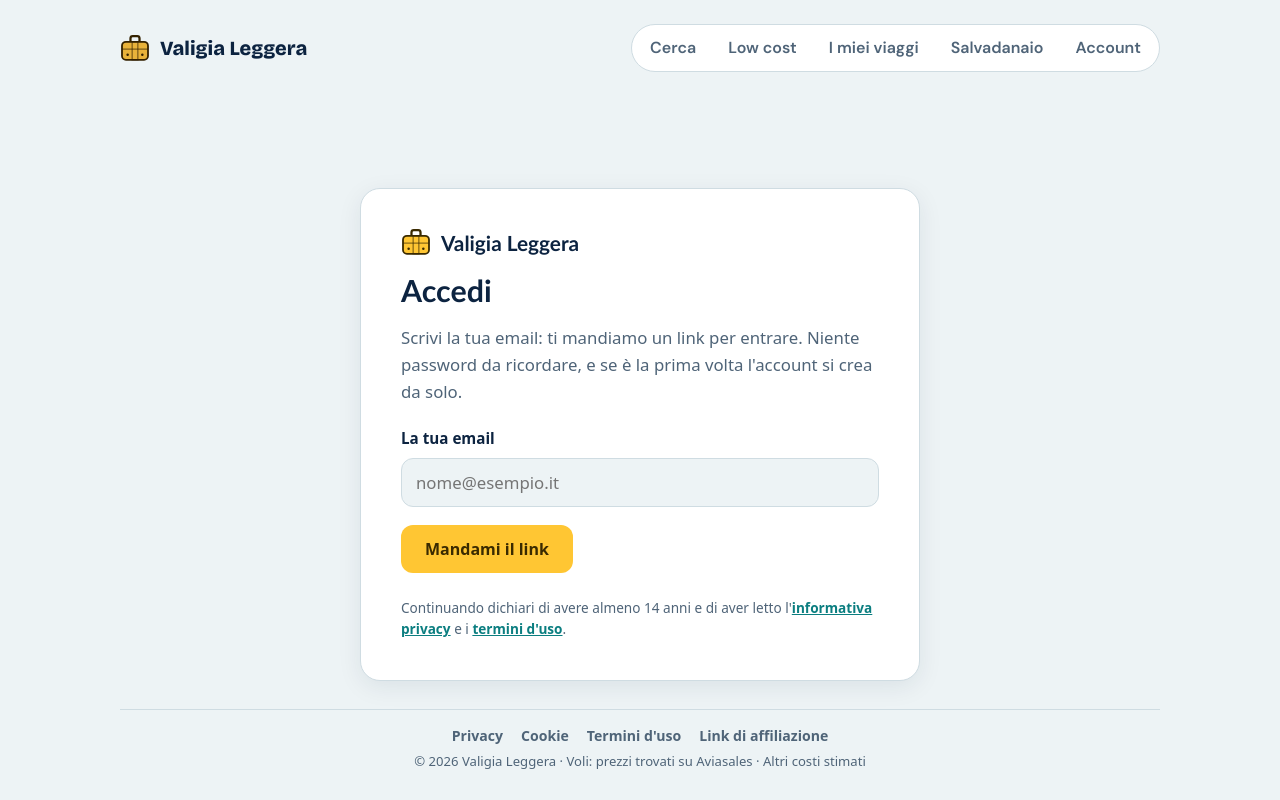
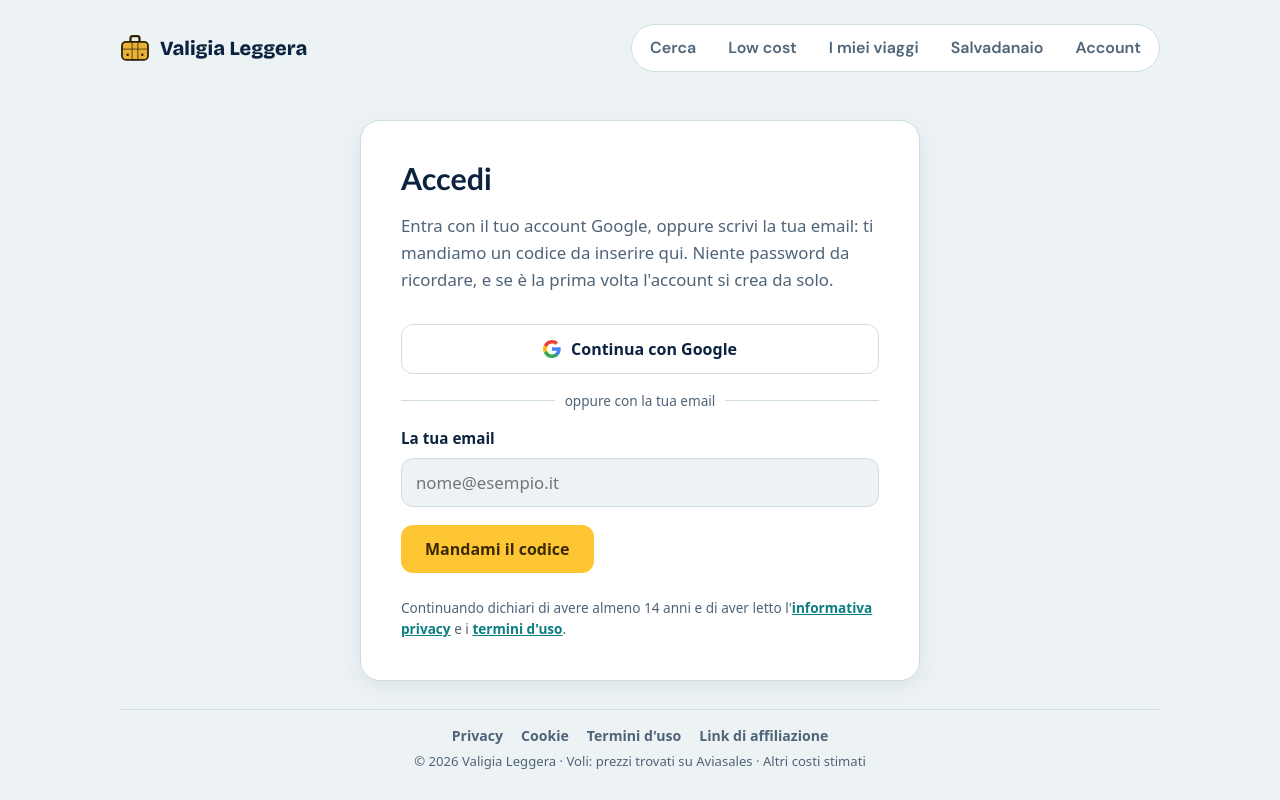
Before and after one commit to donyroby/valigia-leggera-app, a Next.js app in the folder valigia-leggera-app/: page /accedi in a window 1280 px wide. Built offline with nearby package versions, Linux system fonts and the light colour scheme; no server answers.

Commit message:
Add files via upload

```diff
--- a/valigia-leggera-app/app/accedi/LoginForm.js
+++ b/valigia-leggera-app/app/accedi/LoginForm.js
@@ -1,77 +1,108 @@
 "use client";
-
+// Accesso: "Continua con Google" oppure codice via email (con il link, per chi preferisce cliccare).
 import { useState } from "react";
+import { useRouter } from "next/navigation";
 import { createClient } from "@/lib/supabase/client";
 
+const G = (
+  <svg viewBox="0 0 18 18" width="18" height="18" aria-hidden="true">
+    <path fill="#4285F4" d="M17.64 9.2c0-.64-.06-1.25-.16-1.84H9v3.48h4.84a4.14 4.14 0 0 1-1.8 2.72v2.26h2.92c1.7-1.57 2.68-3.88 2.68-6.62z" />
+    <path fill="#34A853" d="M9 18c2.43 0 4.47-.8 5.96-2.18l-2.92-2.26c-.8.54-1.84.86-3.04.86-2.34 0-4.32-1.58-5.03-3.7H.96v2.33A9 9 0 0 0 9 18z" />
+    <path fill="#FBBC05" d="M3.97 10.72A5.4 5.4 0 0 1 3.68 9c0-.6.1-1.18.29-1.72V4.95H.96A9 9 0 0 0 0 9c0 1.45.35 2.83.96 4.05l3.01-2.33z" />
+    <path fill="#EA4335" d="M9 3.58c1.32 0 2.5.45 3.44 1.35l2.58-2.58A9 9 0 0 0 .96 4.95l3.01 2.33C4.68 5.16 6.66 3.58 9 3.58z" />
+  </svg>
+);
+
 export default function LoginForm({ next = "/profilo" }) {
+  const router = useRouter();
   const [email, setEmail] = useState("");
-  const [status, setStatus] = useState("idle"); // idle | sending | sent | error
+  const [codice, setCodice] = useState("");
+  const [status, setStatus] = useState("idle"); // idle | sending | sent | verifying | error
   const [message, setMessage] = useState("");
+  const callback = () => `${window.location.origin}/auth/callback?next=${encodeURIComponent(next)}`;
 
-  async function handleSubmit(event) {
-    event.preventDefault();
+  async function google() {
+    setMessage("");
+    const { error } = await createClient().auth.signInWithOAuth({ provider: "google", options: { redirectTo: callback() } });
+    if (error) { setStatus("error"); setMessage("L'accesso con Google non è disponibile in questo momento. Usa la tua email qui sotto."); }
+  }
+
+  async function invia(event) {
+    event?.preventDefault();
     setStatus("sending");
     setMessage("");
-
-    const supabase = createClient();
-    const { error } = await supabase.auth.signInWithOtp({
-      email: email.trim(),
-      options: {
-        emailRedirectTo: `${window.location.origin}/auth/callback?next=${encodeURIComponent(next)}`,
-      },
-    });
-
+    const { error } = await createClient().auth.signInWithOtp({ email: email.trim(), options: { emailRedirectTo: callback() } });
     if (error) {
       setStatus("error");
-      setMessage(
-        error.status === 429
-          ? "Hai chiesto troppi link in poco tempo. Aspetta qualche minuto e riprova."
-          : "Non siamo riusciti a mandare il link. Controlla l'indirizzo e riprova."
-      );
+      setMessage(error.status === 429
+        ? "Hai chiesto troppi codici in poco tempo. Aspetta qualche minuto e riprova."
+        : "Non siamo riusciti a mandare l'email. Controlla l'indirizzo e riprova.");
       return;
     }
+    setCodice("");
     setStatus("sent");
   }
 
-  if (status === "sent") {
+  async function verifica(event) {
+    event.preventDefault();
+    setStatus("verifying");
+    setMessage("");
+    const { error } = await createClient().auth.verifyOtp({ email: email.trim(), token: codice.replace(/\D/g, ""), type: "email" });
+    if (error) {
+      setStatus("sent");
+      setMessage("Il codice non è corretto o è scaduto. Controlla l'ultima email ricevuta oppure chiedine uno nuovo.");
+      return;
+    }
+    router.replace(next);
+    router.refresh();
+  }
+
+  if (status === "sent" || status === "verifying") {
     return (
-      <div className="sent" role="status">
-        <p>
-          Link inviato a <strong>{email.trim()}</strong>. Aprilo da questo stesso
-          browser per entrare. Se non lo vedi entro qualche minuto, guarda nella
-          cartella spam.
+      <form className="form" onSubmit={verifica}>
+        <p role="status" style={{ margin: 0 }}>
+          Ti abbiamo mandato un&apos;email a <strong>{email.trim()}</strong> con un <strong>codice</strong>.
+          Scrivilo qui sotto: funziona anche se apri l&apos;email da un altro dispositivo.
         </p>
-        <button type="button" className="link-button" onClick={() => setStatus("idle")}>
-          Usa un&apos;altra email
+        <label htmlFor="codice">Codice ricevuto via email</label>
+        <input
+          id="codice" type="text" inputMode="numeric" autoComplete="one-time-code" required
+          pattern="[0-9 ]{6,12}" maxLength={12} placeholder="123456" className="codice"
+          value={codice} onChange={(e) => setCodice(e.target.value)} autoFocus
+        />
+        <button className="btn" type="submit" disabled={status === "verifying"}>
+          {status === "verifying" ? "Verifica…" : "Entra"}
         </button>
-      </div>
+        {message && <p className="alert" role="alert">{message}</p>}
+        <p className="consenso">
+          Nell&apos;email c&apos;è anche un link: se preferisci, cliccalo da questo stesso browser.
+          Non trovi l&apos;email? Guarda nello spam, oppure{" "}
+          <button type="button" className="link-button" onClick={invia}>mandami un nuovo codice</button> ·{" "}
+          <button type="button" className="link-button" onClick={() => { setStatus("idle"); setMessage(""); }}>usa un&apos;altra email</button>
+        </p>
+      </form>
     );
   }
 
   return (
-    <form className="form" onSubmit={handleSubmit}>
-      <label htmlFor="email">La tua email</label>
-      <input
-        id="email"
-        type="email"
-        autoComplete="email"
-        required
-        value={email}
-        onChange={(e) => setEmail(e.target.value)}
-        placeholder="nome@esempio.it"
-      />
-      <button className="btn" type="submit" disabled={status === "sending"}>
-        {status === "sending" ? "Invio in corso…" : "Mandami il link"}
-      </button>
-      {status === "error" && (
-        <p className="alert" role="alert">
-          {message}
-        </p>
-      )}
+    <div className="form">
+      <button type="button" className="btn btn-google" onClick={google}>{G} Continua con Google</button>
+      <p className="oppure"><span>oppure con la tua email</span></p>
+      <form className="form" onSubmit={invia} style={{ margin: 0 }}>
+        <label htmlFor="email">La tua email</label>
+        <input
+          id="email" type="email" autoComplete="email" required
+          value={email} onChange={(e) => setEmail(e.target.value)} placeholder="nome@esempio.it"
+        />
+        <button className="btn" type="submit" disabled={status === "sending"}>
+          {status === "sending" ? "Invio in corso…" : "Mandami il codice"}
+        </button>
+      </form>
+      {status === "error" && <p className="alert" role="alert">{message}</p>}
       <p className="consenso">
         Continuando dichiari di avere almeno 14 anni e di aver letto l&apos;<a href="/privacy">informativa privacy</a> e
         i <a href="/termini">termini d&apos;uso</a>.
       </p>
-    </form>
+    </div>
   );
 }
--- a/valigia-leggera-app/app/accedi/page.js
+++ b/valigia-leggera-app/app/accedi/page.js
@@ -1,5 +1,4 @@
 import { redirect } from "next/navigation";
-import Brand from "@/components/Brand";
 import Footer from "@/components/Footer";
 import TopBar from "@/components/TopBar";
 import sv from "@/components/viaggi.module.css";
@@ -26,11 +25,10 @@ export default async function AccediPage({ searchParams }) {
     <>
     <div className={sv.page}><TopBar /></div>
     <main className="card">
-      <Brand />
       <h1>Accedi</h1>
       <p>
-        Scrivi la tua email: ti mandiamo un link per entrare. Niente password da
-        ricordare, e se è la prima volta l&apos;account si crea da solo.
+        Entra con il tuo account Google, oppure scrivi la tua email: ti mandiamo un codice da inserire qui.
+        Niente password da ricordare, e se è la prima volta l&apos;account si crea da solo.
       </p>
       {eliminato && (
         <p className="ok" role="status">
--- a/valigia-leggera-app/app/globals.css
+++ b/valigia-leggera-app/app/globals.css
@@ -119,3 +119,7 @@ button.btn-pericolo:disabled{opacity:.45;cursor:not-allowed}
 .piano{margin:14px 0 4px;padding:12px 14px;border-radius:12px;border:1px solid var(--line);background:var(--bg);font-size:.95rem;line-height:1.5}
 .piano-premium{background:#0B4F5C;color:#F2FAFA;border-color:#0B4F5C}
 @media (prefers-color-scheme: dark){.piano-premium{background:#0F3E4B;border-color:#2A6C78}}
+button.btn-google{display:flex;align-items:center;justify-content:center;gap:10px;width:100%;background:var(--paper);color:var(--ink);border:1.5px solid var(--line)}
+.oppure{display:flex;align-items:center;gap:10px;color:var(--muted);font-size:.85rem;margin:6px 0}
+.oppure::before,.oppure::after{content:"";flex:1;height:1px;background:var(--line)}
+.form input.codice{font-size:1.4rem;letter-spacing:.3em;text-align:center;font-variant-numeric:tabular-nums}
--- a/valigia-leggera-app/app/privacy/page.js
+++ b/valigia-leggera-app/app/privacy/page.js
@@ -22,7 +22,7 @@ export default function Privacy() {
       <h2>Quali dati raccogliamo</h2>
       <p>Puoi usare la ricerca, le schede delle mete e le idee low cost senza account e senza darci alcun dato personale. Se crei un account conserviamo:</p>
       <ul>
-        <li><strong>Email</strong>, per farti accedere con il link magico.</li>
+        <li><strong>Email</strong>, per farti accedere con il codice o il link via email. Se scegli &quot;Continua con Google&quot;, Google ci comunica solo la tua email, il nome e l&apos;immagine del profilo: non riceviamo la tua password né altri dati del tuo account Google.</li>
         <li><strong>Dati tecnici dell&apos;account</strong>: data di creazione, ultimo accesso e le informazioni tecniche che i sistemi di accesso e di hosting registrano per sicurezza (per esempio indirizzo IP e tipo di browser).</li>
         <li><strong>Profilo</strong>: il nome con cui vuoi essere chiamato, se lo inserisci, e con chi viaggi di solito.</li>
         <li><strong>Viaggi salvati</strong>: meta, aeroporto di partenza, date, numero di persone, numero ed età dei bambini (senza nomi), budget e preferenze del viaggio.</li>
@@ -59,6 +59,7 @@ export default function Privacy() {
         <li><strong>Supabase</strong>: database e sistema di accesso, con i dati conservati su server in Irlanda (Unione europea).</li>
         <li><strong>Netlify</strong>: hosting del sito, con sede negli Stati Uniti. Gli eventuali trasferimenti fuori dall&apos;Unione europea avvengono sulla base delle garanzie previste dal GDPR, come le decisioni di adeguatezza o le clausole contrattuali standard.</li>
         <li><strong>Brevo</strong>: invio delle email di accesso, azienda con sede in Francia (Unione europea).</li>
+        <li><strong>Google</strong> (Google Ireland Ltd): solo se scegli &quot;Continua con Google&quot;, per confermare la tua identità all&apos;accesso.</li>
         <li><strong>GoatCounter</strong>: statistiche anonime delle visite, senza cookie, con i dati conservati su server in Germania e Finlandia (Unione europea).</li>
         <li><strong>Sentry</strong> (Functional Software Inc., Stati Uniti): segnalazione degli errori tecnici del sito, con i dati conservati su server nell&apos;Unione europea (Germania).</li>
         <li><strong>Anthropic</strong> (Anthropic PBC, Stati Uniti): scrittura degli itinerari su misura con il modello Claude. Inviamo solo i dati del viaggio (meta, data, durata, tipo di viaggio e temi scelti), mai la tua email o altri dati dell&apos;account. Gli eventuali trasferimenti fuori dall&apos;Unione europea avvengono sulla base delle garanzie previste dal GDPR.</li>
--- a/valigia-leggera-app/app/profilo/page.js
+++ b/valigia-leggera-app/app/profilo/page.js
@@ -1,6 +1,5 @@
 import Link from "next/link";
 import { redirect } from "next/navigation";
-import Brand from "@/components/Brand";
 import Footer from "@/components/Footer";
 import TopBar from "@/components/TopBar";
 import sv from "@/components/viaggi.module.css";
@@ -29,7 +28,6 @@ export default async function ProfiloPage() {
     <>
     <div className={sv.page}><TopBar /></div>
     <main className="card">
-      <Brand />
       <h1>Il tuo profilo</h1>
       <p>
         Hai fatto l&apos;accesso come <strong>{user.email}</strong>.
```
